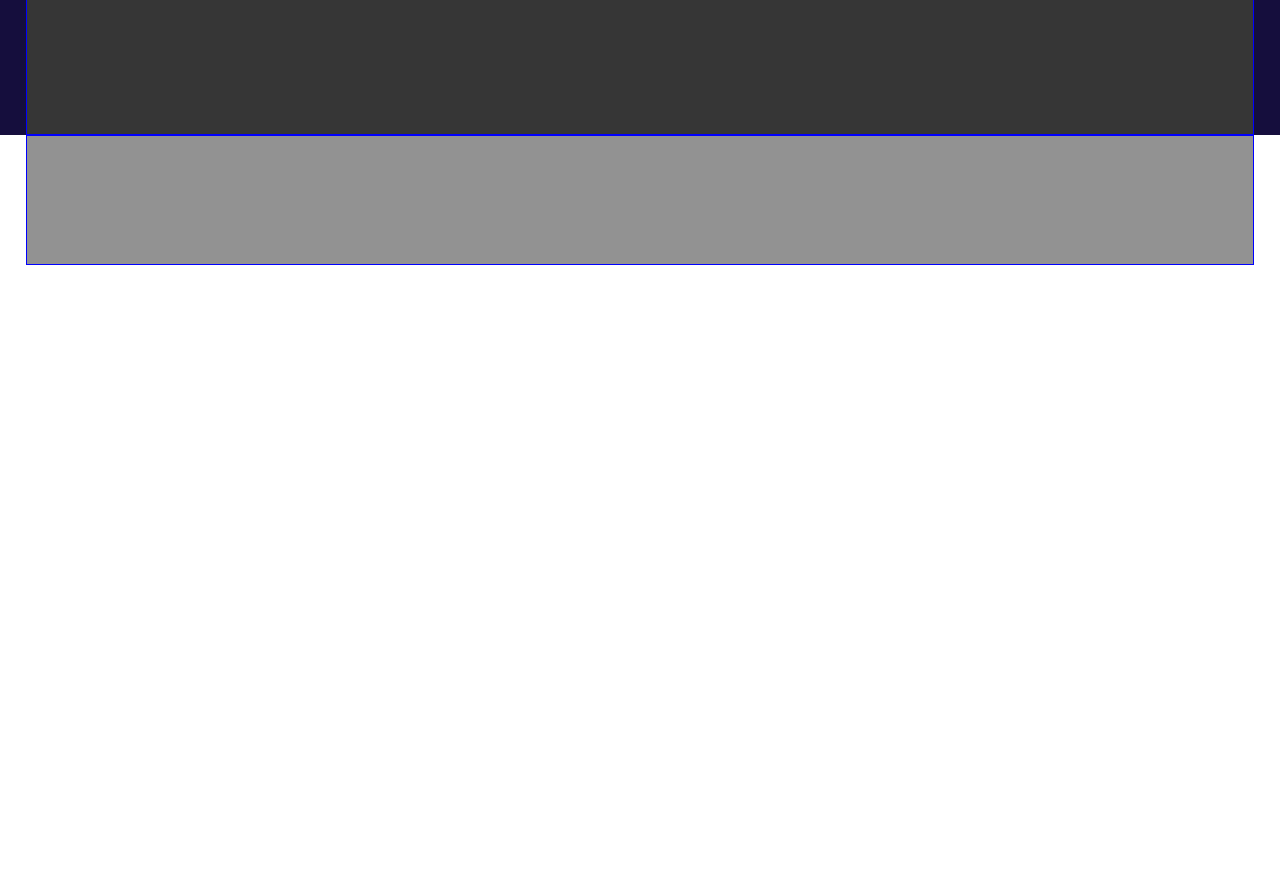
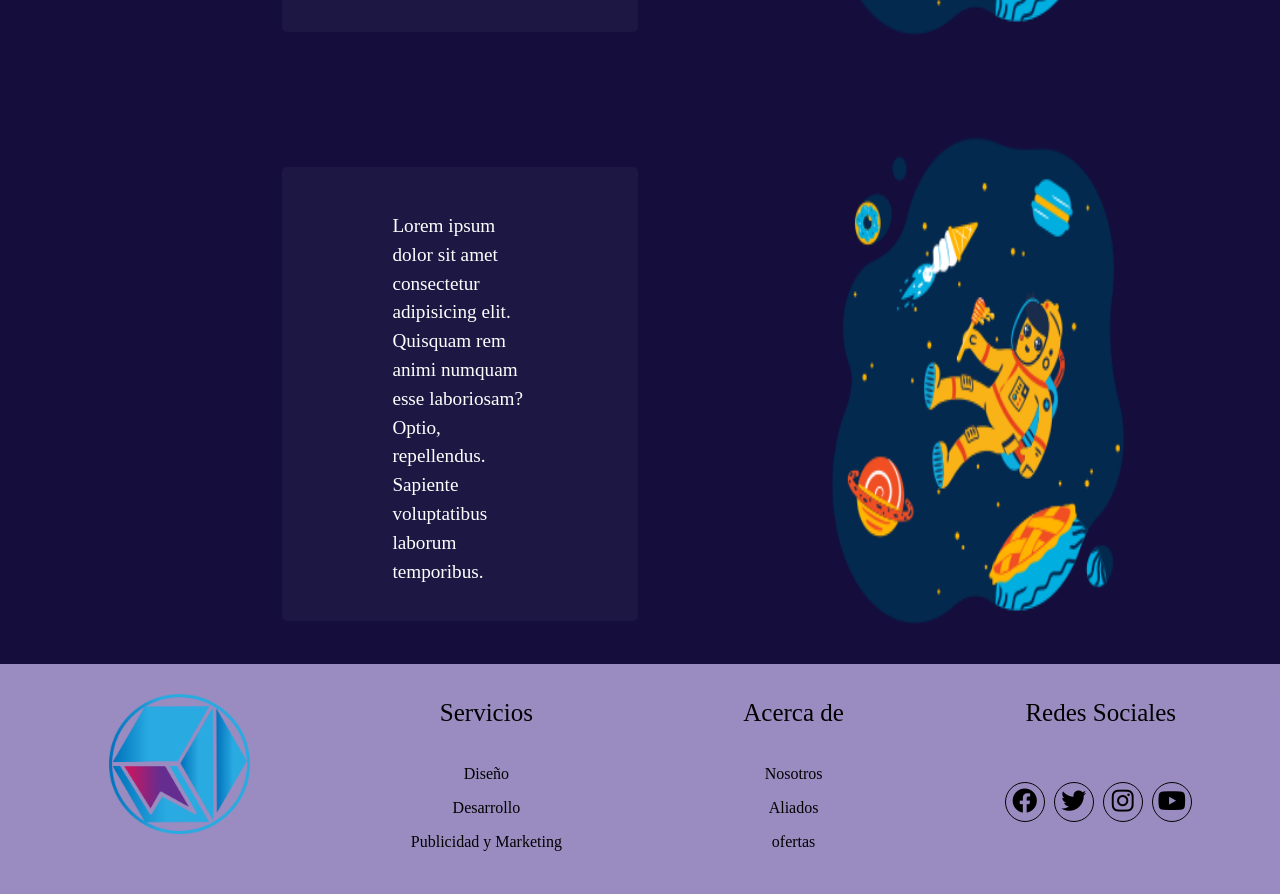
Before and after one commit to Sektor30/portafolio-version-1, a plain HTML site: page index-portafolio.html in a window 1280 px wide. Shown: the part 1593-2487 px from the top of the page. Before the commit the page ends 1858 px from the top, so only its background shows below. Drawn offline with nearby package versions, Linux system fonts and the light colour scheme.

Commit message:
06 terminacion hasta el footer v2

```diff
--- a/css/stylesGen.css
+++ b/css/stylesGen.css
@@ -173,12 +173,52 @@ nav li:hover{
 .contenido-escrito h1{
 
   font-size: 25px;
-  margin: 10% auto ;
-  padding:15px 10px ;
-  background-color: rgba(0, 0, 0, 0.295);
-  font-family: 'Montserrat', sans-serif;
-  color: white;
+ margin: 10% auto ;
+ padding:15px 5px ;
+ position: relative;
+ font-family: 'Montserrat', sans-serif;
+ color: rgba(236, 236, 236, 0.384);
+ animation:backwards  mimove 4s;
 }
+
+
+.contenido-escrito :hover {
+  color: orange;
+  background-color: rgb(221, 221, 221);
+
+}
+
+
+.contenido-escrito > .items  {
+background-color: rgba(255, 255, 255, 0.014);
+animation:backwards  mimove 3s;
+}
+
+.contenido-escrito > .items + .dos {
+  background-color: rgba(255, 255, 255, 0.014);
+  animation:backwards  mimove 3s;
+
+  }
+
+.contenido-escrito > .items + .tres {
+    background-color: rgba(255, 255, 255, 0.014);
+    animation:backwards mimove 3s;
+
+    }
+
+.contenido-escrito > .items + .cuatro {
+      background-color: rgba(255, 255, 255, 0.014);
+      animation:backwards  mimove 3s;
+      }
+
+
+@keyframes mimove{
+
+  0%   {top: 0px; left: -250px; background:#ccc;color: #fafafa;}
+  25%   {top: 0px; left: 50px; background:#ccc;color: #fafafa;}
+  75% {top: 0px; left: 0px; background:rgba(255, 255, 255, 0.014);color: #ffffff;}
+}
+
 
 
 .boton{
@@ -220,8 +260,16 @@ nav li:hover{
 .img-base{
   width: 80%;
   padding: 0 0 10% 15%;
+  animation: ease-in animat 2s;
+ }
 
-}
+ @keyframes animat{
+   0%{
+       transform: scale(0);
+   }100%{
+       transform: scale(1);
+   }
+ }
 
 
 .container-swim{
@@ -245,7 +293,7 @@ nav li:hover{
   width: 99%;
   height: 30%;
   position: absolute;
-  border: 2px solid green;
+
 }
 
 
@@ -265,11 +313,17 @@ nav li:hover{
 .container2{
   /*background: #fff;*/
   /*   background-color: #ccc; */
-  padding: 0.6%  0% 0.6% 5%;
+  padding: 0.6%  7% 0.6% 8%;
   background: rgb(21, 14, 61) ;
 
 }
 
+.contenido-opciones{
+
+  display: flex;
+  flex-wrap: wrap;
+  margin: 0 auto;
+}
 
 .mapa{
       margin-bottom: 20px ;
@@ -288,7 +342,7 @@ nav li:hover{
 
 
 .tituloZurdo{
-  padding-left: 3%;
+
   text-align: center;
   margin: 50px auto;
   letter-spacing: 60px;
@@ -302,26 +356,27 @@ nav li:hover{
 
 
 
-.items{
+ul .items {
   font-size: 120%;
   padding: 15px 0 5px 10px;
   /* font-weight: bold;*/
-  background-color: #ffb01d ;
+  background-color: #ececec09 ;
   border: none;
   border-radius: 5px;
   transition: 1s all;
   cursor: pointer;
-  margin: 15px 0 15px 40%;
+  margin: 15px 40px;
+
 
 
 
 }
 
-.items a{
+.items p{
   text-decoration: none;
-  color:black;
-  margin: 20px auto;
-
+  color:white;
+  margin: 30px 100px;
+  overflow: auto;
 
 }
 
@@ -333,8 +388,9 @@ nav li:hover{
 .laterales {
   display: inline-block;
   vertical-align: top;
-  width: 50%;
-  margin-right: 4% ;
+  width: 40%;
+  padding: 20px 140px;
+  margin-right: 1%;
 
 }
 
@@ -343,19 +399,90 @@ nav li:hover{
 
 
 .informacion-redes{
-  display: flex;
-  background-color: #363636;
-  margin: 0 2% 0 2%;
-  padding: 10% 1px;
-  border: 1px solid blue;
-  align-items:center;
+
 }
 
+
+
+/* FOOTER*/
 footer{
+  background: rgba(32, 0, 119, 0.452) ;
+  padding: 30px 0;
+  overflow: hidden;
   display: flex;
-  background-color: #929292;
-  margin: 0 2% 0 2%;
-  padding: 5% 1px;
-  border: 1px solid blue;
-  align-items:center;
+  flex-wrap: wrap;
+  justify-content: space-evenly;
+  margin: auto;
+
+
 }
+
+.partFooter{
+  width: 20%;
+  text-align: center;
+}
+
+.partFooter h4{
+  color: #000;
+  font-size: 25px;
+  font-weight: 400;
+  margin-bottom: 30px;
+
+
+}
+
+.partFooter a{
+  display: block;
+  text-decoration: none;
+  color: black;
+  font-weight: 300;
+  transition: color .05s ease-in-out;
+  margin-bottom: 10px;
+
+}
+
+.partFooter a:hover{
+  color:#c23c55 ;
+
+}
+
+
+
+.partFooter img{
+
+  width: 55%;
+
+}
+
+.social-media a{
+  display: inline-block;
+  text-align: center;
+
+}
+
+
+
+
+.social-media i{
+  font-size: 25px;
+
+  color: black;
+  border: 1px solid #030304 ;
+  border-radius: 50px;
+  width: 38px;
+  height: 38px;
+  /*--------CENTRAR BORDE - REDOMDO DE LOS ICONOS DE LAS REDES-------*/
+  line-height: 36px;
+  cursor: pointer;
+  margin-top: 20px;
+
+  transition: all ease-in-out .2s;
+  margin-right: 5px;
+}
+
+.social-media i:hover {
+  color: #fff;
+  background-color: #c23c55;
+  border-color: #ed1f11;;
+
+}
--- a/index-portafolio.html
+++ b/index-portafolio.html
@@ -95,7 +95,7 @@ body .container-swim{
         <main>
                 <div class="container-uno content">
                     <div class="ejemplo-video">
-                        <video src="./recursos/vid/reel2020.mp4" autoplay loop> </video>
+                        <video src="../recursos/vid/reel2020.mp4" autoplay loop> </video>
                     </div>
 
                             <div class="overlay"></div>
@@ -145,10 +145,9 @@ body .container-swim{
                     <h3 class="tituloZurdo"><strong> </strong></h3>
                     <div class="contenido-opciones">
                         <ul class="laterales">
-                            <li class="items"><a href="#">Historia</a></li>
-                            <li class="items"><a href="./info.html">Información</a>   </li>
-                            <li class="items"><a href="./info.html">Comunidad</a>   </li>
-                            <li class="items"><a href="./info.html">Actividades</a>   </li>
+                            <li class="items"><p>Lorem ipsum dolor sit amet consectetur adipisicing elit.
+                                 Quisquam rem animi numquam esse laboriosam? Optio, repellendus.
+                                  Sapiente voluptatibus laborum temporibus.</p></li>
                         </ul>
 
                         <img src="./recursos/img/space002.png" class="mapa">
@@ -167,15 +166,61 @@ body .container-swim{
                 <div class="informacion-redes">
                     <div class="redes"></div>
                     <div class="twitter"></div>
+                    <section class="container2">
+                        <h3 class="tituloZurdo"><strong> </strong></h3>
+                        <div class="contenido-opciones">
+                            <ul class="laterales">
+                                <li class="items"><p>Lorem ipsum dolor sit amet consectetur adipisicing elit.
+                                     Quisquam rem animi numquam esse laboriosam? Optio, repellendus.
+                                      Sapiente voluptatibus laborum temporibus.</p></li>
+                            </ul>
+
+                            <img src="./recursos/img/space002.png" class="mapa">
+                        </div>
+
+                    </section>
 
 
                 </div>
 
             </main>
 
-            <footer>
 
-            </footer>
+                <footer>
+                    <div class="partFooter">
+                      <img src="./recursos/icons/LOGO VECTOR1 .png" alt="logo"  data-aos="flip-right">
+                    </div>
+                    <div class="partFooter">
+                      <h4>Servicios</h4>
+                      <a href="#">Diseño</a>
+                      <a href="#">Desarrollo</a>
+                      <a href="#">Publicidad y Marketing</a>
+                    </div>
+                    <div class="partFooter">
+                      <h4>Acerca de</h4>
+                      <a href="#">Nosotros</a>
+                      <a href="#">Aliados </a>
+                      <a href="#">ofertas</a>
+                    </div>
+                    <div class="partFooter">
+                      <h4>Redes Sociales</h4>
+                      <div class="social-media">
+                        <a href="https://www.facebook.com"><i class="fab fa-facebook"></i> </a>
+
+                        <a href="https://www.twitter.com"><i class="fab fa-twitter"></i> </a>
+
+                        <a href="https://www.instagram.com"><i class="fab fa-instagram"></i></a>
+
+                        <a href="https://www.youtube.com"><i class="fab fa-youtube"></i></a>
+
+
+
+
+                      </div>
+                    </div>
+
+                </footer>
+
 
 
             <script src="https://cdn.jsdelivr.net/npm/swiper@9/swiper-bundle.min.js"></script>
```
